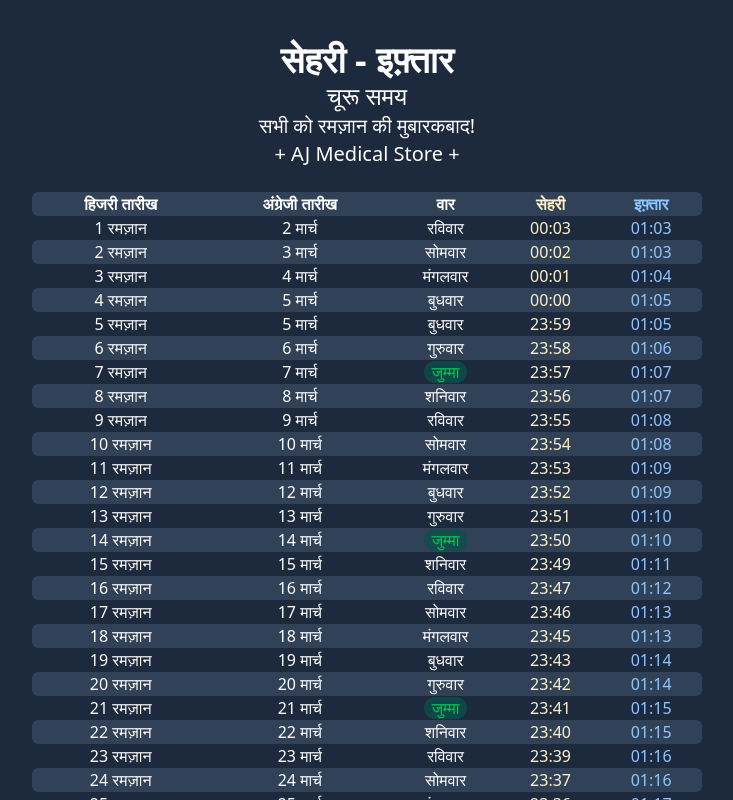
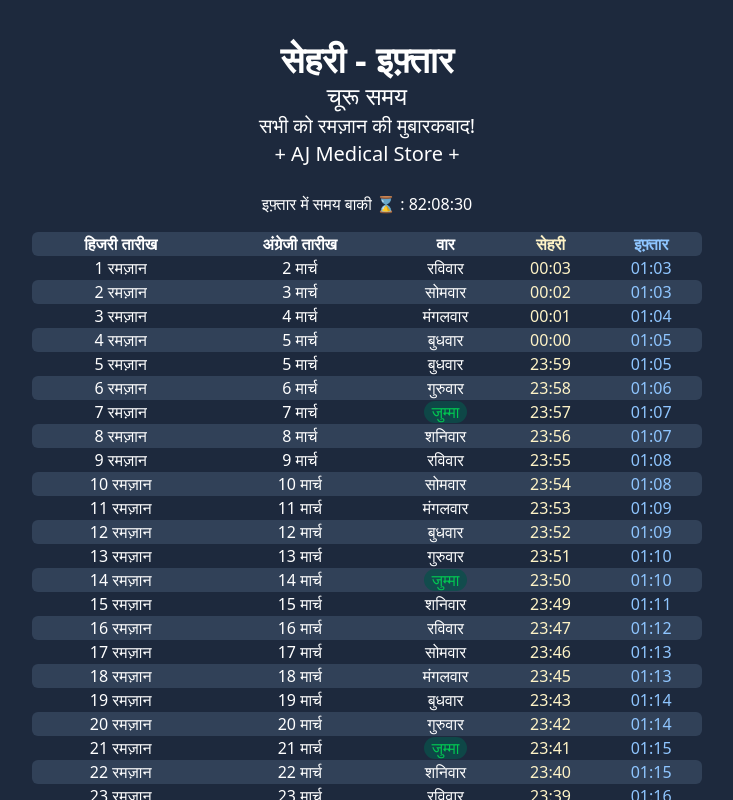
Before and after one commit to syeduroojkamal/churu-sehri-iftar-2025, a React (Vite) app: page / in a window 1280 px wide. Shown: the top 800 px of the page, without its empty margins (273-1006 px from the left). Built offline with nearby package versions, Linux system fonts and the light colour scheme.

Commit message:
feat: add countdown timer for sehri and iftar

```diff
--- a/src/components/Main.tsx
+++ b/src/components/Main.tsx
@@ -1,3 +1,5 @@
+import { useEffect, useState } from "react";
+
 const dates = [
   {
     sehri: new Date("Mar 02 2025 05:33:00 GMT+0530"),
@@ -210,9 +212,73 @@ const getDayString = (day: { sehri: Date; iftar: Date }) => {
   return days[day.sehri.getDay()];
 };
 
+const Countdown = () => {
+  const [timeLeft, setTimeLeft] = useState<
+    | {
+        hours: number;
+        minutes: number;
+        seconds: number;
+      }
+    | null
+    | "endOfTheDay"
+  >(null);
+
+  useEffect(() => {
+    const interval = setInterval(() => {
+      const now = new Date();
+      const today = dates.find((day) => day.sehri.getDate() === now.getDate());
+      const nextSehri = dates.find((day) => day.sehri > now)?.sehri;
+      const nextIftar = today?.iftar;
+
+      if (!nextSehri && !nextIftar) {
+        setTimeLeft(null);
+        return;
+      }
+
+      let targetTime = nextSehri;
+
+      if (today) {
+        if (now > today.sehri) {
+          targetTime = today.iftar;
+        }
+        const endOfTheDay = "endOfTheDay";
+        if (now > today.iftar) return setTimeLeft(endOfTheDay);
+      }
+      if (targetTime) {
+        const diff = targetTime.getTime() - now.getTime();
+        const hours = Math.floor(diff / (1000 * 60 * 60));
+        const minutes = Math.floor((diff % (1000 * 60 * 60)) / (1000 * 60));
+        const seconds = Math.floor((diff % (1000 * 60)) / 1000);
+
+        setTimeLeft({ hours, minutes, seconds });
+      }
+    }, 1000);
+
+    return () => clearInterval(interval);
+  }, []);
+
+  if (timeLeft === "endOfTheDay") return <span>दिन का अंत</span>;
+
+  if (!timeLeft) return <span className="animate-pulse">Loading...</span>;
+
+  return (
+    <div>
+      <span>
+        {timeLeft.hours >= 12 ? "इफ़्तार" : "सेहरी"} में समय बाकी ⌛ :{" "}
+      </span>
+      <span>{padZero(timeLeft.hours.toString())}:</span>
+      <span>{padZero(timeLeft.minutes.toString())}:</span>
+      <span>{padZero(timeLeft.seconds.toString())}</span>
+    </div>
+  );
+};
+
 const Main = () => {
   return (
     <main className="mx-3 mb-6 max-w-2xl md:mx-auto">
+      <div className="flex justify-center items-center mb-4">
+        <Countdown />
+      </div>
       <table className="table-auto w-full text-center">
         <thead>
           <tr className="bg-slate-700">
```
